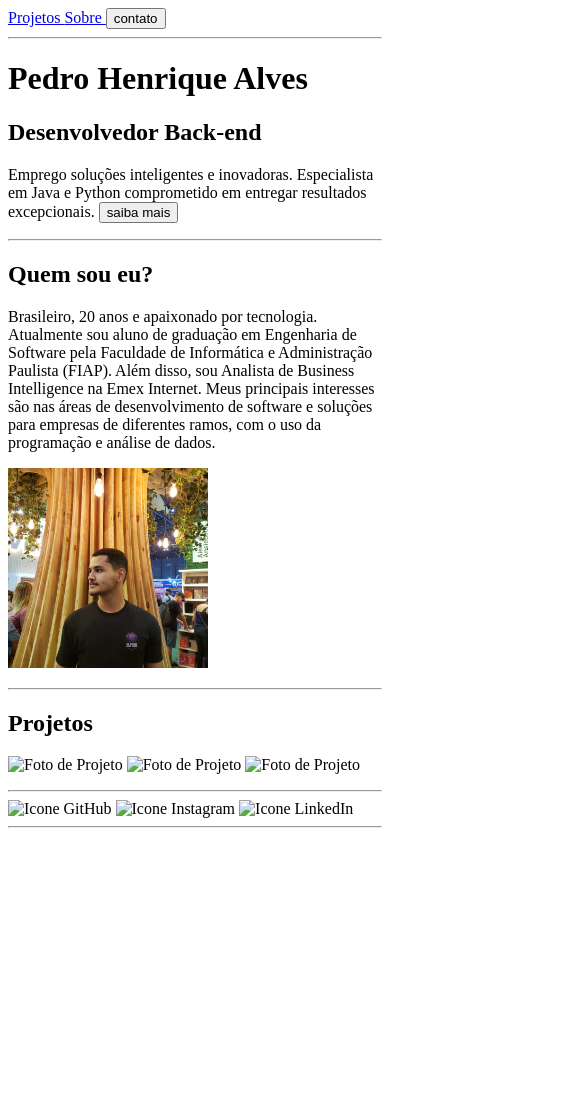
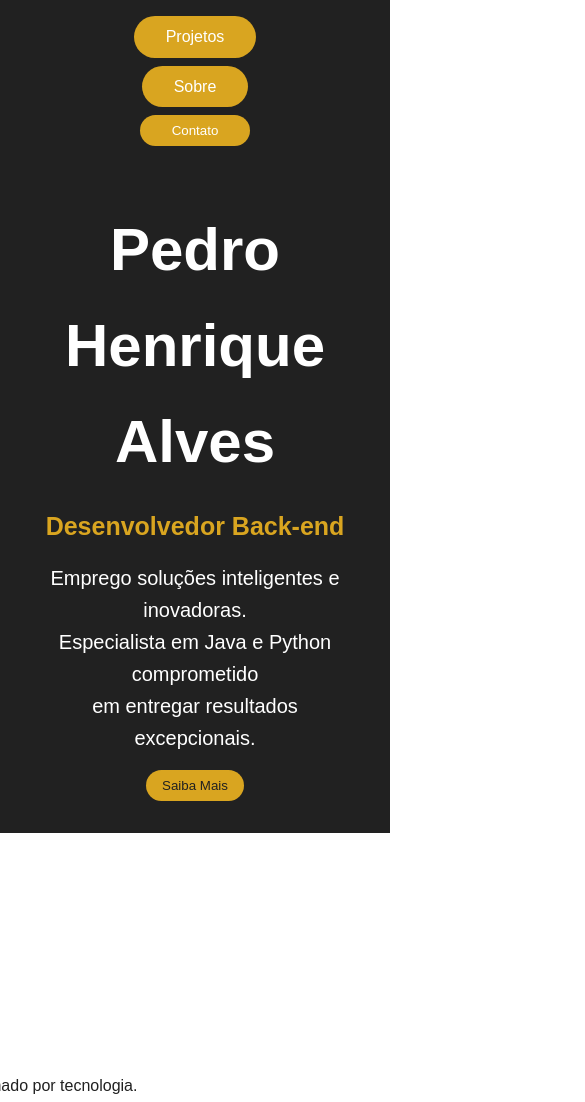
Before and after one commit to Chr0NuXx/Apresentacao, a plain HTML site: page index.html in a window 390 px wide. Shown: the top 1102 px of the page, 585 px wide, since content can reach past the window. Before the commit the page ends 844 px from the top, so only its background shows below. Drawn offline with Linux system fonts and the light colour scheme; a web font is replaced by a local one.

Commit message:
Melhorias nas marcações e implantação dos primeiros estilos

```diff
--- a/css/style.css
+++ b/css/style.css
@@ -1,18 +1,211 @@
 @import url('https://fonts.googleapis.com/css2?family=Anta&display=swap');
+@import url('https://fonts.googleapis.com/css?family=Open+Sans:800&display=swap');
 
-/* image 20 */
+/* Reset básico para manter a consistência entre os navegadores */
+* {
+  margin: 0;
+  padding: 0;
+  box-sizing: border-box;
+}
 
-/* position: absolute;
-width: 774px;
-height: 558px;
-left: 960px;
-top: 271px;
+body {
+  font-family: 'Arial', sans-serif;
+  line-height: 1.6;
+  background: #ffffff; /* fundo branco */
+  color: #212121; /* texto cinza escuro */
+}
 
-background: url(image.png);
-*/
+/* ESTILIZAÇÃO DO MENU */
+.menu {
+  background: #212121; /* fundo cinza */
+  color: #ffffff; /* texto branco */
+  display: flex;
+  justify-content: space-around;
+  padding: 1rem;
+}
+
+.menu a,
+.menu button {
+  background: #D9A520; /* fundo amarelo */
+  color: #ffffff; /* texto branco */
+  text-decoration: none;
+  padding: 0.5rem 2rem;
+  border-radius: 50px;
+}
+
+.menu button {
+  background: #D9A520; /* fundo amarelo */
+  border: none;
+  cursor: pointer;
+  border-radius: 50px;
+}
+
+/* ESTILIZAÇÃO DA ABERTURA */
+.abertura {
+  background: #212121; /* fundo cinza escuro */
+  color: #ffffff; /* texto branco */
+  padding: 2rem;
+  text-align: center;
+}
+
+.abertura h1,
+.abertura h2 {
+  margin-bottom: 1rem;
+}
+.abertura h1 {
+  font-size: 60px;
+}
+.abertura h2 {
+  font-size: 25px;
+  color: #D9A520;
+}
+.abertura p {
+  font-size: 20px;
+}
+
+.abertura button {
+  margin-top: 1rem;
+  padding: 0.5rem 1rem;
+  background-color: #D9A520; /* botão amarelo */
+  border: none;
+  color: #212121; /* texto cinza escuro */
+  border-radius: 50px;
+  cursor: pointer;
+  transition: background-color 0.3s ease;
+}
+
+.abertura button:hover {
+  background-color: #B48B1B; /* amarelo mais escuro para hover */
+}
+
+
+
+/* ESTILIZAÇÃO DA SEÇÃO SOBRE MIM */
+#sobre {
+  display: flex;
+  align-items: center; /* Alinha verticalmente */
+  justify-content: space-between; /* Espaçamento entre o texto e a imagem */
+  padding: 10rem; /* Aumenta o padding para aumentar o tamanho da seção */
+  background-color: #ffffff; /* fundo branco */
+  color: #212121; /* texto cinza escuro */
+}
+
+/* Para o texto na seção sobre */
+#sobre .texto {
+  width: 50%; /* Define a largura do texto para metade da seção */
+  padding-right: 2rem; /* Adiciona espaço entre o texto e a imagem */
+}
+
+/* Para a imagem na seção sobre */
+#sobre .imgpessoal {
+  width: 100%;
+  display: block;
+  margin-left: 400px;
+  margin-right: 100px;
+  max-width: 500px;
+  height: auto;
+  border-radius: 50%;
+}
+
+.txtapresetancao {
+  flex: 1;
+}
+
+.apresentacao h2 {
+  font: normal, normal, 50px;
+  width: 800px;
+  height: 0px;;
+  margin-bottom: 5rem;
+}
+
+.apresentacao p {
+  width: 800px;
+  margin-bottom: 1rem;
+}
+
+/* Resposta à mudança no layout quando a tela é menor */
+@media (max-width: 768px) {
+  #sobre {
+      flex-direction: column;
+  }
+
+  #sobre .texto,
+  #sobre .imgpessoal {
+      width: 100%; /* Faz o texto e a imagem ocuparem a largura total em telas menores */
+  }
+
+  #sobre .imgpessoal {
+      margin-left: 0; /* Centraliza a imagem em telas menores */
+      margin-top: 2rem; /* Adiciona espaço acima da imagem em telas menores */
+  }
+}
+
 
 .imgpessoal {
-  width: 100%; /* Isso fará com que a imagem fique com a largura máxima de 100% de seu container */
-  max-width: 200px; /* Isso limitará a imagem a um máximo de 200px de largura */
-  height: auto; /* Isso manterá a proporção da imagem automaticamente */
+  display: block;
+  margin: 1rem auto;
+  border-radius: 50%;
+  width: 150px;
 }
+
+
+
+/* ESTILIZAÇÃO DA SEÇÃO DE PROJETOS */
+#projetos {
+  background-color: #f4f4f4; /* fundo mais claro */
+  padding: 2rem;
+}
+
+.projeto img {
+  width: 100%;
+  max-width: 200px;
+  height: auto;
+}
+
+.projeto button {
+  padding: 0.5rem 1rem;
+  background-color: #D9A520; /* botão amarelo */
+  border: none;
+  color: #ffffff; /* texto branco */
+  cursor: pointer;
+  transition: background-color 0.3s ease;
+}
+
+.projeto button:hover {
+  background-color: #B48B1B; /* amarelo mais escuro para hover */
+}
+
+/* ESTILIZAÇÃO DO RODAPÉ */
+footer.final {
+  background-color: #212121; /* fundo cinza escuro */
+  color: #ffffff; /* texto branco */
+  text-align: center;
+  padding: 1rem 0;
+}
+
+footer.final img {
+  width: 32px;
+  margin: 0 10px;
+}
+
+footer.final a {
+  color: #ffffff; /* texto branco */
+  transition: color 0.3s ease;
+}
+
+footer.final a:hover {
+  color: #ddd;
+}
+
+/* Responsividade */
+@media (max-width: 768px) {
+  .menu {
+      flex-direction: column;
+      align-items: center;
+  }
+
+  .menu a,
+  .menu button {
+      margin-bottom: 0.5rem;
+  }
+}
--- a/index.html
+++ b/index.html
@@ -3,66 +3,56 @@
 <head>
     <meta charset="UTF-8">
     <meta name="viewport" content="width=device-width, initial-scale=1.0">
+    <title>Pedro Henrique Alves</title>
     <link rel="stylesheet" href="./css/style.css">
-        <title>Pedro Henrique Alves</title>
 </head>
 <body>
-        <!-- DIV QUE CRIA O MENU DE OPÇÕES -->
-        <div class="menu" id="div01">
-            <a href="#projetos"> Projetos </a>
-            <a href="#sobre"> Sobre </a>
-            <button>
-                contato
-            </button>
-            <hr>
-        </div>
-
-        <!-- DIV QUE CRIA A JANELA DE ABERTURA DO SITE -->
+    <header>
+        <nav class="menu">
+            <a href="#projetos">Projetos</a>
+            <a href="#sobre">Sobre</a>
+            <button id="contato">Contato</button>
+        </nav>
         <div class="abertura">
             <h1>Pedro Henrique Alves</h1>
             <h2>Desenvolvedor Back-end</h2>
-            <p>
-            Emprego soluções inteligentes e inovadoras. Especialista em Java e Python comprometido em entregar resultados excepcionais.
-            <button>
-                saiba mais
-            </button>
-            </p>
-            <hr>
+            <p>Emprego soluções inteligentes e inovadoras. <br> Especialista em Java e Python comprometido <br> em entregar resultados excepcionais.</p>
+            <button>Saiba Mais</button>
         </div>
+    </header>
 
-        <!-- DIV QUE CRIA A APRESENTAÇÃO -->
-        <div class="apresentação" id="div02">
-            <a name="sobre"></a>
+    <section id="sobre" class="apresentacao">
+        <div class="txtapresentacao">
             <h2>Quem sou eu?</h2>
-            <p>
-                Brasileiro, 20 anos e apaixonado por tecnologia.
-                Atualmente sou aluno de graduação em Engenharia de Software pela Faculdade de Informática e Administração Paulista (FIAP). Além disso, sou Analista de Business Intelligence na Emex Internet.
-                Meus principais interesses são nas áreas de desenvolvimento de software e soluções para empresas de diferentes ramos, com o uso da programação e análise de dados.
-            </p>
-            <p>
+            <p>Brasileiro, 20 anos e apaixonado por tecnologia. </p>
+            <p>Atualmente sou aluno de graduação em Engenharia de Software pela Faculdade de Informática e Administração Paulista (FIAP). Além disso, sou Analista de Business Intelligence na Emex Internet.</p>
+            <p>Meus principais interesses são nas áreas de desenvolvimento de software e soluções para empresas de diferentes ramos, com o uso da programação e análise de dados.</p>
+        </div>
         <img src="../img/fotopessoal.jpeg" alt="Foto Pessoal" class = imgpessoal>
-            </p>
-            <hr>
+    </section>
+
+    <section id="projetos" class="projetos">
+        <h2>Projetos</h2>
+        <!-- Parte para add os Projetos -->
+        <div class="projeto">
+            <img src="/img/xadrez.jpg" alt="Jogo de Xadrez"> <br>
+            <button>Saiba mais</button>
         </div>
+        <div class="projeto">
+            <img src="/img/controleveiculos.png" alt="ERP Controle de Veículos"> <br>
+            <button>Saiba mais</button>
+        </div>
+        <div class="projeto">
+            <img src="/img/db.png" alt="Banco de Dados"> <br>
+            <button>Saiba mais</button>
+        </div>
+    </section>
 
-        <!-- DIV QUE CRIA APRESENTA OS PROJETOS -->
-        <div class="projetos" id="div03">
-            <a name="projetos"></a>
-            <h2>Projetos</h2>
-            <p>
-                <img src="../images/restaurante1.jpg" alt="Foto de Projeto">
-                <img src="../images/restaurante2.jpg" alt="Foto de Projeto">
-                <img src="../images/restaurante3.jpg" alt="Foto de Projeto">
-            </p>
-            <hr>
-        </div>
-
-        <!-- DIV QUE COLOCA OS ICONES NO FINAL -->
-        <div class="Final" id="div04">
-            <img src="../images/restaurante3.jpg" alt="Icone GitHub">
-            <img src="../images/restaurante3.jpg" alt="Icone Instagram">
-            <img src="../images/restaurante3.jpg" alt="Icone LinkedIn">
-        </div>
-        <hr>
+    <footer class="final">
+        <!-- Parte para add os Icones das Redes Sociais -->
+        <a href="link-para-github"><img src="caminho-para-icone-github.png" alt="Ícone GitHub"></a>
+        <a href="link-para-instagram"><img src="caminho-para-icone-instagram.png" alt="Ícone Instagram"></a>
+        <a href="link-para-linkedin"><img src="caminho-para-icone-linkedin.png" alt="Ícone LinkedIn"></a>
+    </footer>
 </body>
 </html>
```
Also changed, not shown: img/controleveiculos.png (added), img/db.png (added), img/xadrez.jpg (added). Lines whose indentation alone changed are shown as unchanged.
